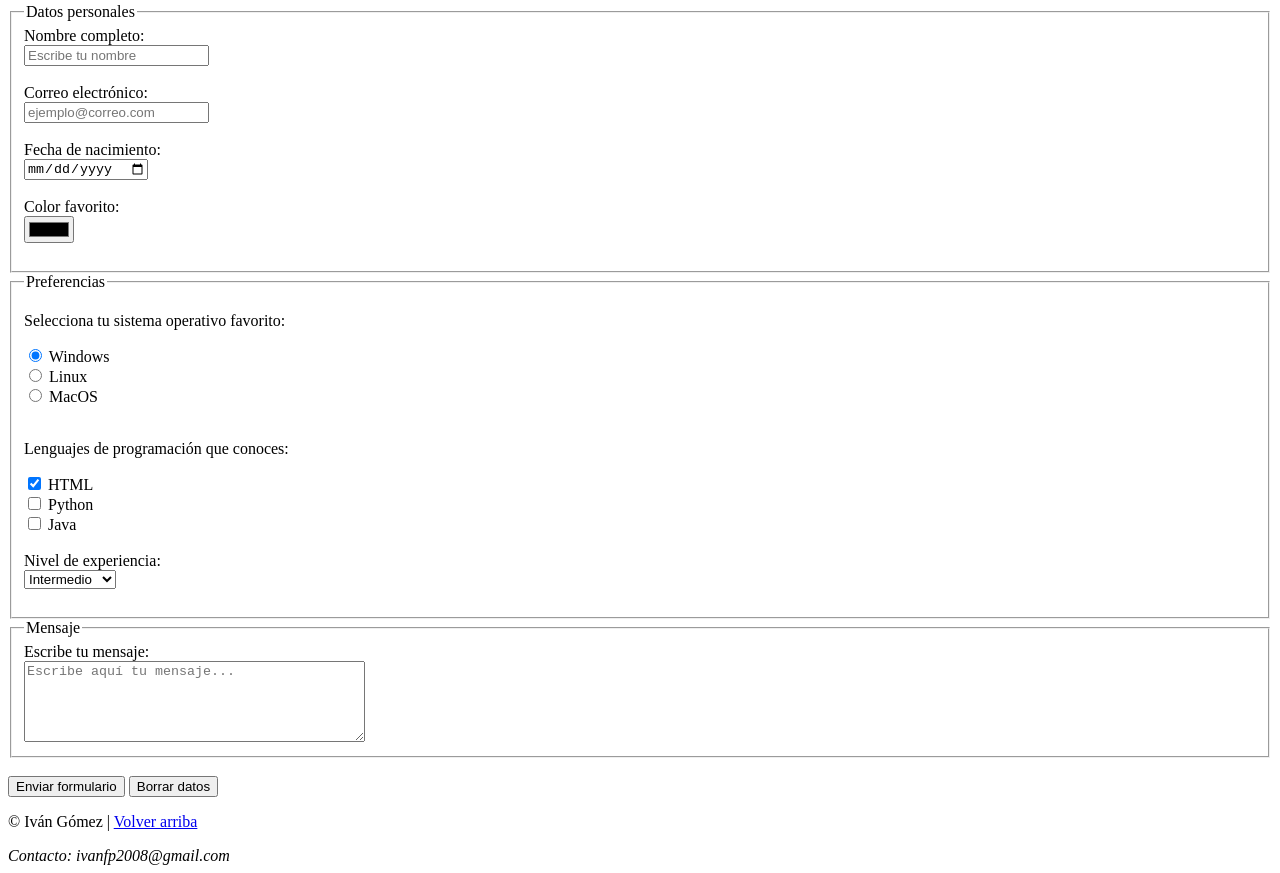
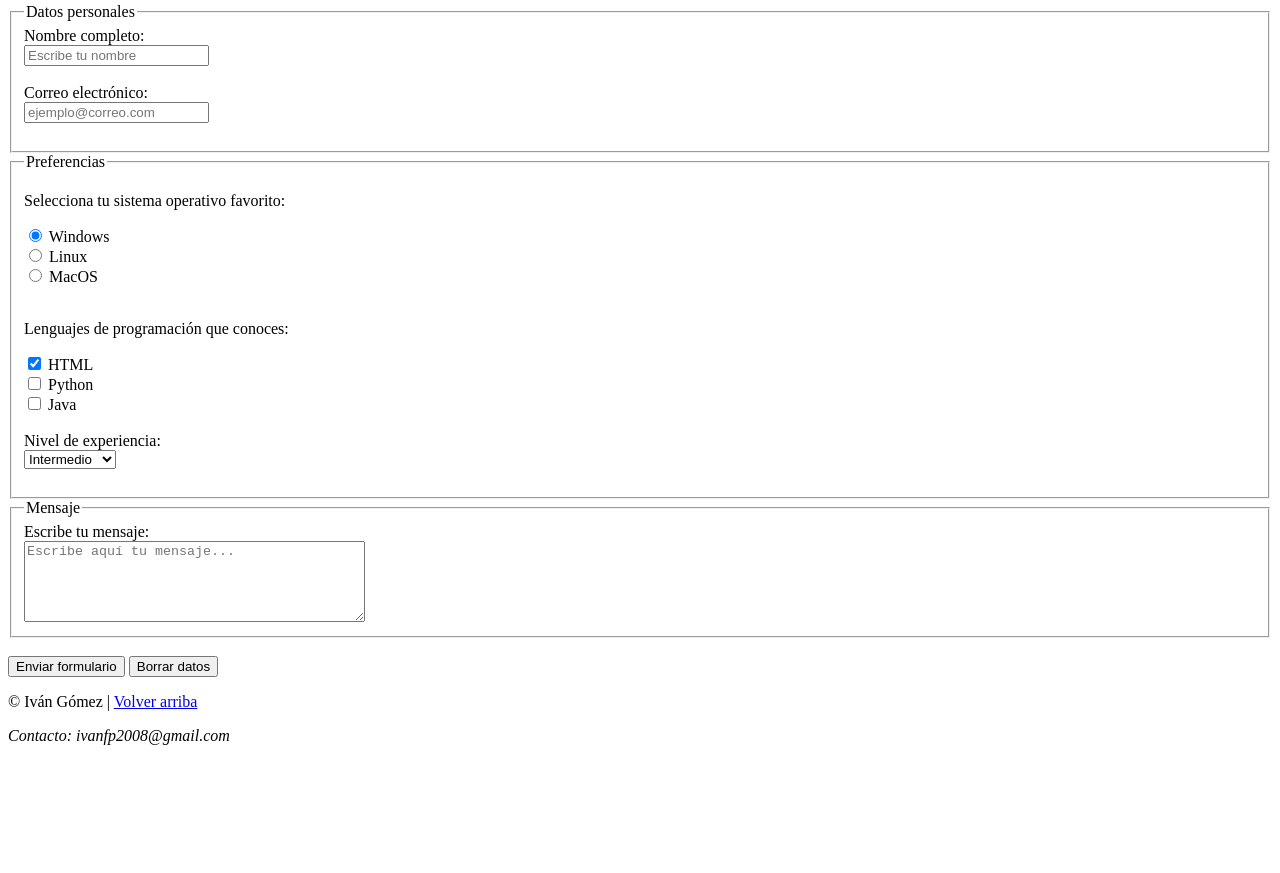
Before and after one commit to ivanfp-lgtm/APW_2526, a plain HTML site: page Proyecto HTML/Proyecto.html in a window 1280 px wide. Shown: the part 1723-2596 px from the top of the page. After the commit the page ends 2476 px from the top, so only its background shows below. Drawn offline with Linux system fonts and the light colour scheme.

Commit message:
Update Proyecto.html

```diff
--- a/Proyecto HTML/Proyecto.html
+++ b/Proyecto HTML/Proyecto.html
@@ -127,12 +127,6 @@
 
                     <label for="email">Correo electrónico:</label><br>
                     <input type="email" id="email" name="email" placeholder="ejemplo@correo.com" required><br><br>
-
-                    <label for="fecha">Fecha de nacimiento:</label><br>
-                    <input type="date" id="fecha" name="fecha"><br><br>
-
-                    <label for="color">Color favorito:</label><br>
-                    <input type="color" id="color" name="color"><br><br>
                 </fieldset>
 
                 <fieldset>
```
